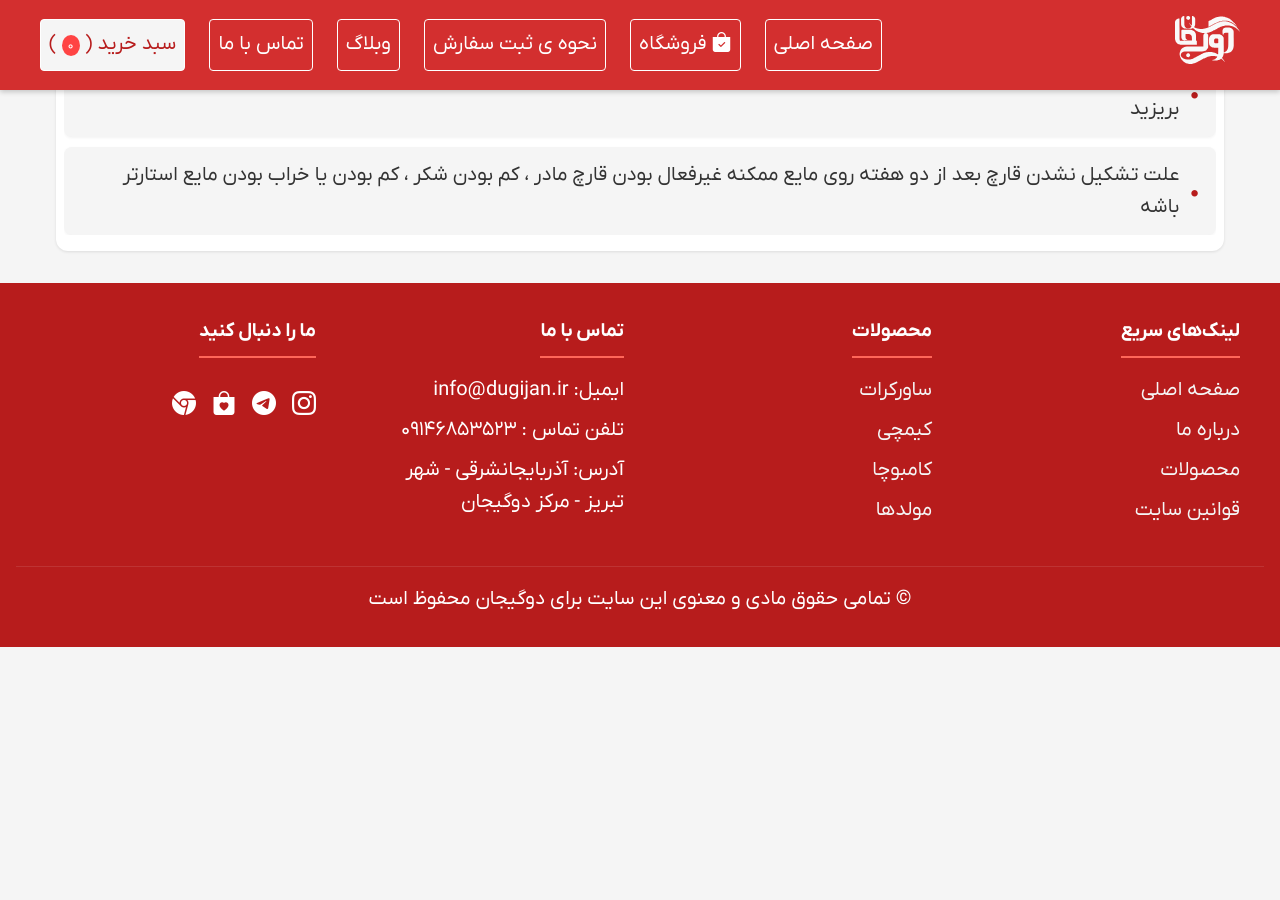
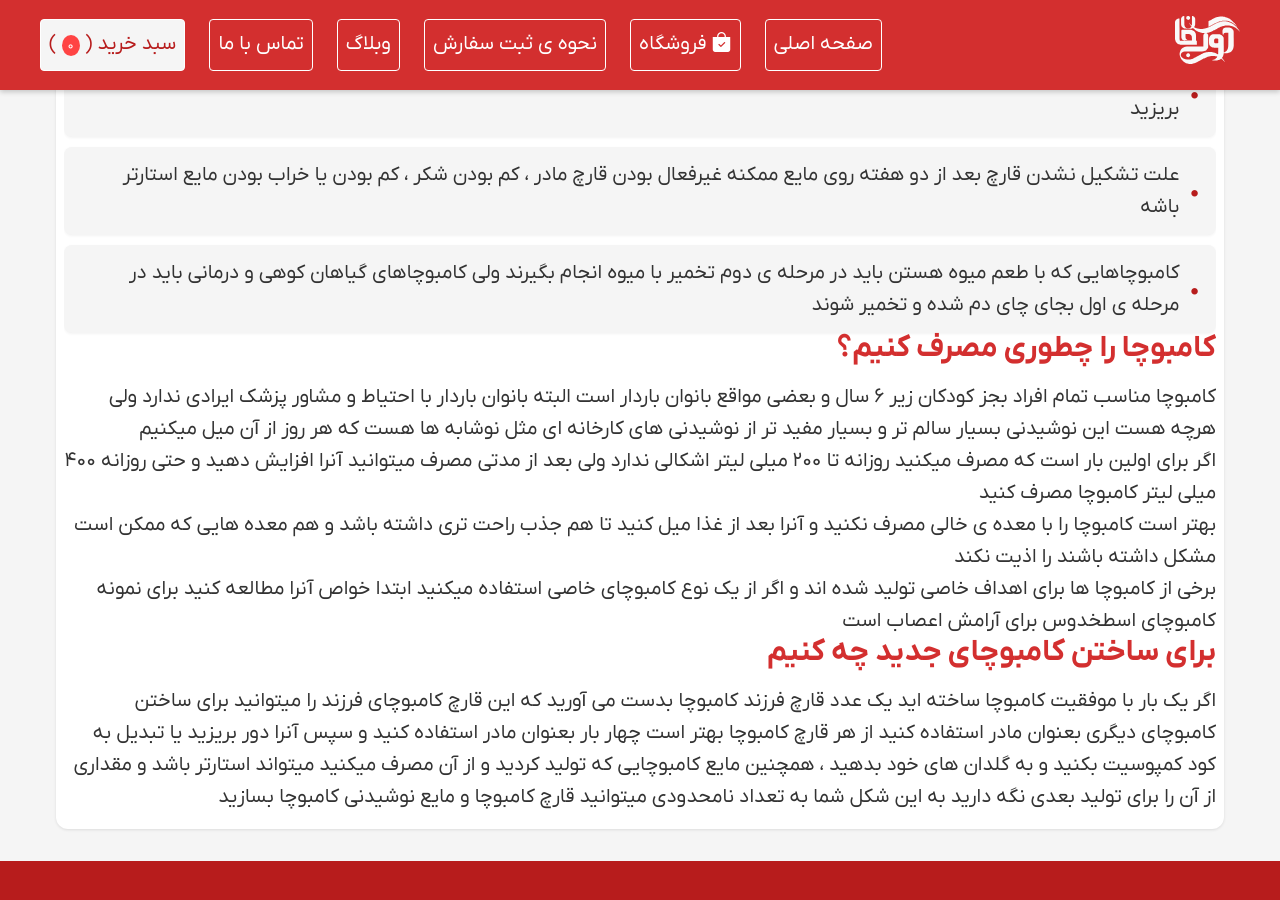
Before and after one commit to keepfiless/dugijan, a Jekyll site: the page built from _posts/2024-01-10-how-make-scoby-at-home.html, in a window 1280 px wide and 900 px high, scrolled down 4038 px. Built offline with Jekyll 4.4.1, drawn with Linux system fonts in a browser that asks for light colours; some web fonts are replaced; before the commit the page ends 4685 px from its top, so only the background shows below that.

Commit message:
زززز

```diff
--- a/_posts/2024-01-10-how-make-scoby-at-home.html
+++ b/_posts/2024-01-10-how-make-scoby-at-home.html
@@ -180,4 +180,35 @@ image: /statics/img/post/how-make-kombucha/طرز تهیه کامبوچا.jpg
     استفاده از وسایل فلزی یا وسایل کثیف می باشد و درون مایع کامبوچا هیچ چیز اضافه ای نباید بریزید
 </li>
 <li>علت تشکیل نشدن قارچ بعد از دو هفته روی مایع ممکنه غیرفعال بودن قارچ مادر ، کم بودن شکر ، کم بودن یا خراب بودن مایع استارتر باشه</li>
+<li>کامبوچاهایی که با طعم میوه هستن باید در مرحله ی دوم تخمیر با میوه انجام بگیرند ولی
+    کامبوچاهای گیاهان کوهی و درمانی باید در مرحله ی اول بجای چای دم شده و تخمیر شوند
+</li>
 </ul>
+<h2>کامبوچا را چطوری مصرف کنیم؟ </h2>
+<p>کامبوچا مناسب تمام افراد بجز
+    کودکان زیر ۶ سال و بعضی مواقع بانوان باردار است البته بانوان باردار با احتیاط و مشاور پزشک ایرادی ندارد
+    ولی هرچه هست این نوشیدنی بسیار سالم تر و بسیار مفید تر از نوشیدنی های کارخانه ای مثل نوشابه ها هست که هر روز از
+    آن میل میکنیم
+</p>
+<p>
+    اگر برای اولین بار است که مصرف میکنید روزانه تا ۲۰۰ میلی لیتر اشکالی ندارد ولی بعد از مدتی مصرف میتوانید آنرا افزایش دهید و حتی روزانه
+    ۴۰۰ میلی لیتر کامبوچا مصرف کنید
+</p>
+<p>
+    بهتر است کامبوچا را با معده ی خالی مصرف نکنید و آنرا بعد از غذا میل کنید تا هم جذب راحت تری داشته باشد و هم معده هایی
+    که ممکن است مشکل داشته باشند را اذیت نکند
+</p>
+<p>
+    برخی از کامبوچا ها برای اهداف خاصی تولید شده اند و اگر از یک نوع کامبوچای خاصی استفاده میکنید ابتدا خواص آنرا مطالعه کنید
+    برای نمونه کامبوچای اسطخدوس برای آرامش اعصاب است
+</p>
+
+<h2>برای ساختن کامبوچای جدید چه کنیم</h2>
+<p>
+    اگر یک بار با موفقیت کامبوچا ساخته اید یک عدد قارچ فرزند کامبوچا بدست می آورید که این قارچ کامبوچای فرزند را میتوانید
+    برای ساختن کامبوچای دیگری بعنوان مادر استفاده کنید
+    از هر قارچ کامبوچا بهتر است چهار بار بعنوان مادر استفاده کنید و سپس آنرا دور بریزید یا تبدیل به کود کمپوسیت بکنید و به گلدان های خود بدهید
+    ، همچنین مایع کامبوچایی که تولید کردید
+    و از آن مصرف میکنید میتواند استارتر باشد و مقداری از آن را برای تولید بعدی نگه دارید
+     به این شکل شما به تعداد نامحدودی میتوانید قارچ کامبوچا و مایع نوشیدنی کامبوچا بسازید
+</p>
```
